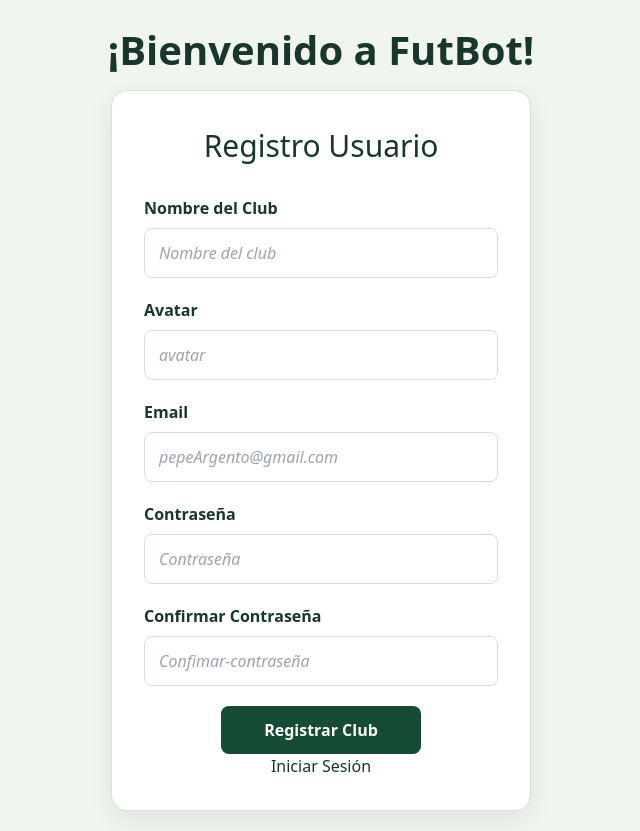
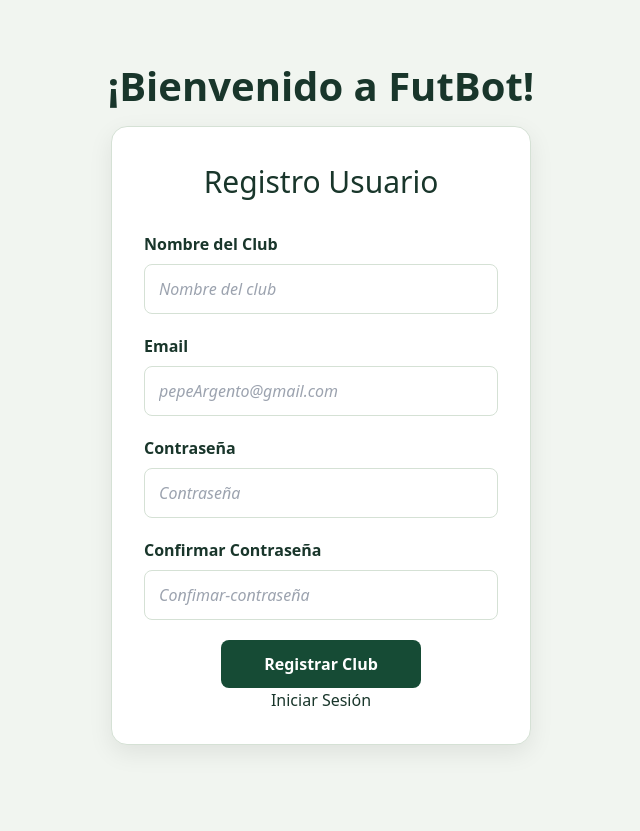
Before and after one commit to grupo-i-s-s/FutBot-I.S.S, a React (Vite) app in the folder frontend/: page /registro in a window 1280 px wide. Shown: the whole page, without its empty margins (319-959 px from the left). After the commit the page ends 800 px from the top, so only its background shows below. Built offline with nearby package versions, Linux system fonts and the light colour scheme.

Commit message:
Deshabilito el campo de avatar en el registrar

```diff
--- a/frontend/src/features/register/RegisterPage.jsx
+++ b/frontend/src/features/register/RegisterPage.jsx
@@ -10,7 +10,7 @@ export default function RegisterPage() {
     const [email, setEmail] = useState('')
     const [password, setPassword] = useState('')
     const[repeatPassword, setRepeatPassword] = useState('')
-    const[avatar, setAvatar]  = useState('')
+    const[avatar, setAvatar]  = useState('.')
     const[clubName, setClubName] = useState('')
     const [error, setError] = useState('')
     const [success, setSuccess] = useState('')
@@ -46,17 +46,6 @@ export default function RegisterPage() {
                                     placeholder="Nombre del club"
                                     value = {clubName}
                                     onChange = {(event) => setClubName(event.target.value)}>
-                            </input>
-                        </div>
-
-                        <div className="formulary-box">
-                            <label htmlFor="avatar">Avatar</label>
-                            <input
-                                id="Avatar"
-                                type="text"
-                                placeholder="avatar"
-                                value = {avatar}
-                                onChange = {(event) => setAvatar(event.target.value)}>
                             </input>
                         </div>
 
```
